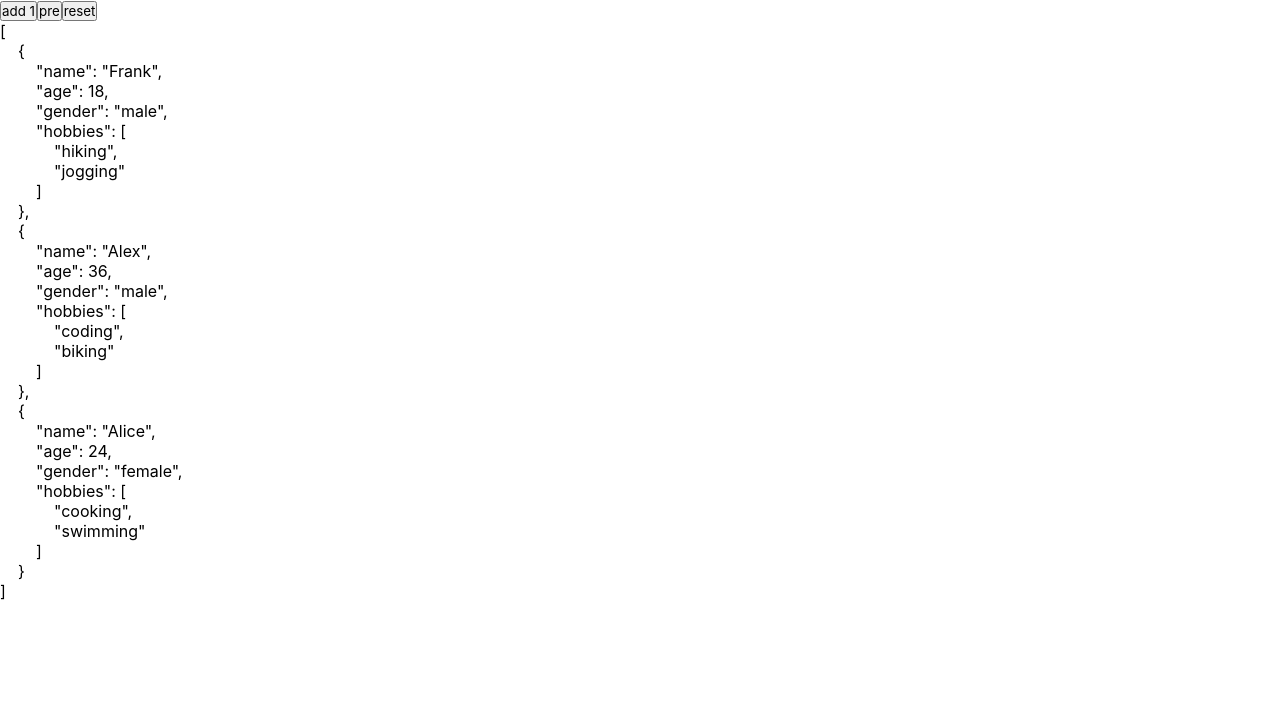
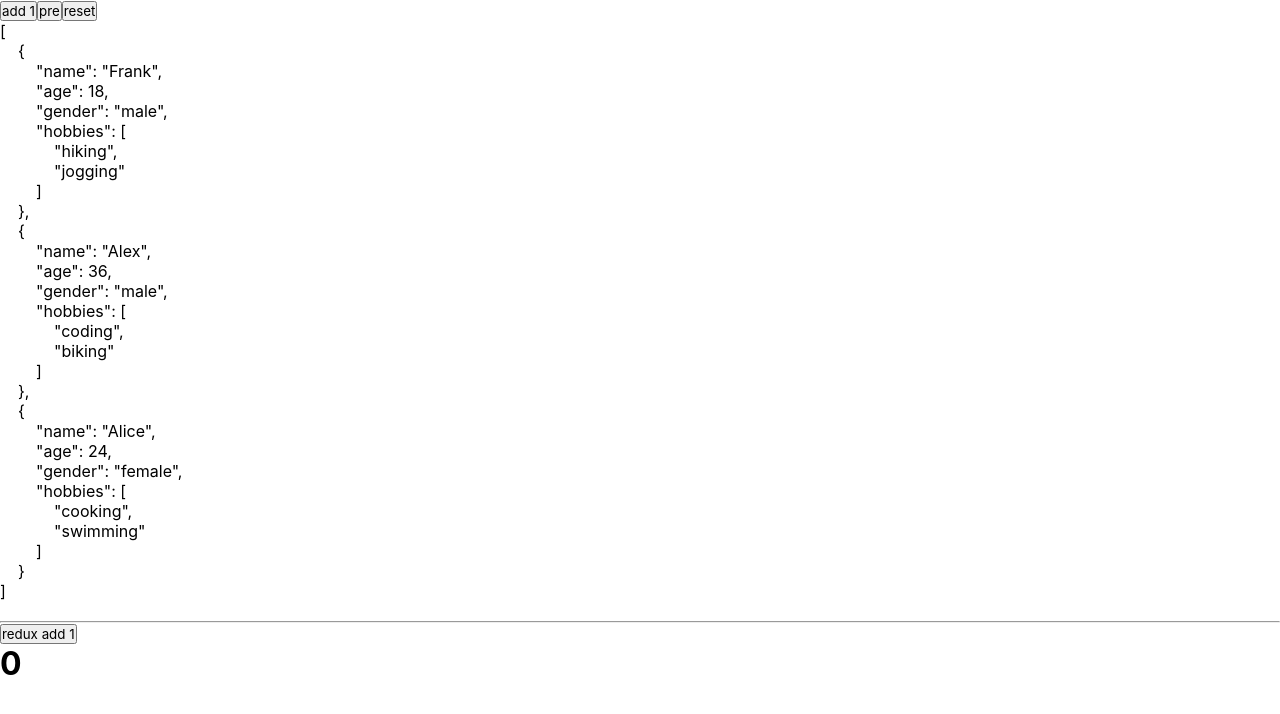
Before and after one commit to hunter850/react, a React (Vite) app: page / in a window 1280 px wide. Shown: the top 714 px of the page. Built offline with nearby package versions, Linux system fonts and the light colour scheme.

Commit message:
try redux

```diff
--- a/src/App.jsx
+++ b/src/App.jsx
@@ -1,10 +1,14 @@
+import store from "./app/store";
+import { Provider } from "react-redux";
 import Test from "./practice/Test";
 import StateProvider from "./practice/contexts/StateProvider";
 function App() {
     return (
-        <StateProvider>
-            <Test />
-        </StateProvider>
+        <Provider store={store}>
+            <StateProvider>
+                <Test />
+            </StateProvider>
+        </Provider>
     );
 }
 
--- /dev/null
+++ b/src/app/store.jsx
@@ -0,0 +1,8 @@
+import { configureStore } from "@reduxjs/toolkit";
+import counterReducer from "../features/counterSlice";
+
+export default configureStore({
+    reducer: {
+        counter: counterReducer,
+    },
+});
--- /dev/null
+++ b/src/features/counterSlice.jsx
@@ -0,0 +1,23 @@
+import { createSlice } from "@reduxjs/toolkit";
+
+export const counterSlice = createSlice({
+    name: "counter",
+    initialState: {
+        value: 0,
+    },
+    reducers: {
+        increment: (state) => {
+            state.value += 1;
+        },
+        decrement: (state) => {
+            state.value -= 1;
+        },
+        incrementByAmount: (state, action) => {
+            state.value += action.payload;
+        },
+    },
+});
+
+export const { increment, decrement, incrementByAmount } = counterSlice.actions;
+
+export default counterSlice.reducer;
--- a/src/practice/Test.jsx
+++ b/src/practice/Test.jsx
@@ -1,10 +1,14 @@
 import { Fragment } from "react";
 import useData from "./hooks/useData";
 import useLog from "./hooks/useLog";
+import { useSelector, useDispatch } from "react-redux";
+import { increment } from "../features/counterSlice";
 
 function Test() {
-    const [state, dispatch] = useData();
+    const [state] = useData();
     const [persons, setPersons, resetPersons] = useData("persons");
+    const count = useSelector((state) => state.counter);
+    const dispatch = useDispatch();
     useLog(state.persons);
     return (
         <Fragment>
@@ -23,11 +27,21 @@
             >
                 add 1
             </button>
-            <button onClick={() => setPersons((pre) => {
-                return [...pre, {a: "apple"}];
-            })}>pre</button>
+            <button
+                onClick={() =>
+                    setPersons((pre) => {
+                        return [...pre, { a: "apple" }];
+                    })
+                }
+            >
+                pre
+            </button>
             <button onClick={() => resetPersons()}>reset</button>
             <pre>{JSON.stringify(persons, null, 4)}</pre>
+            <br />
+            <hr />
+            <button onClick={() => dispatch(increment())}>redux add 1</button>
+            <h1>{count.value}</h1>
         </Fragment>
     );
 }
```
